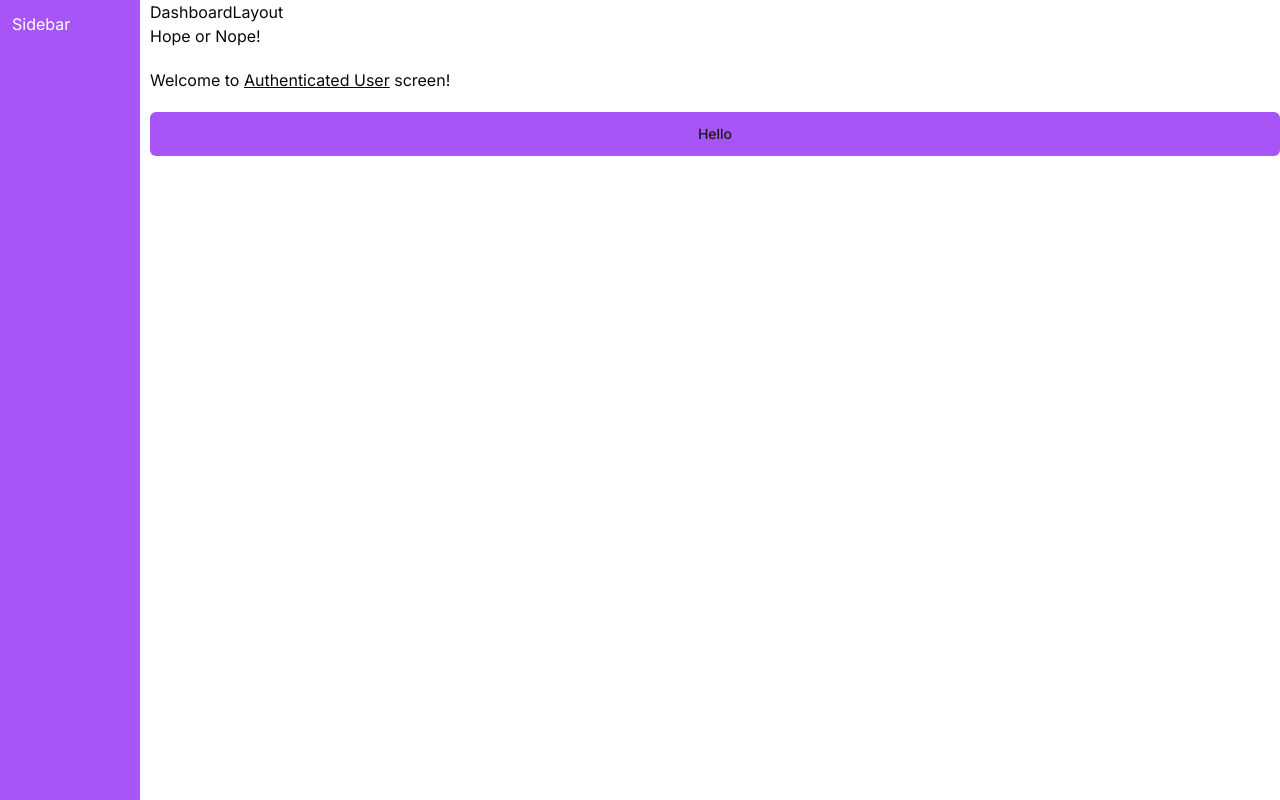
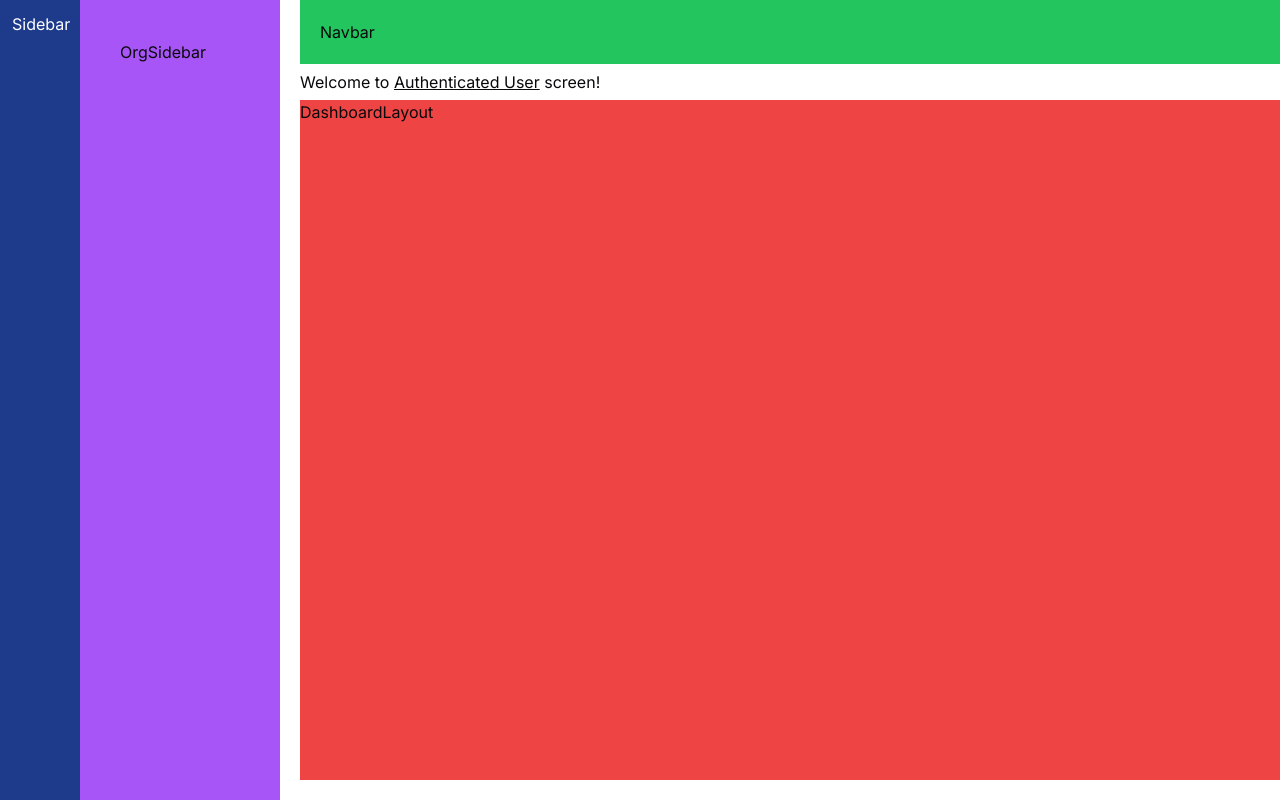
Before and after one commit to WackyChomp/resonance, a Next.js app: page / in a window 1280 px wide. Built offline with nearby package versions, Linux system fonts and the light colour scheme; no server answers.

Commit message:
Styled dashboard layout.tsx / added placeholder styling to sidebar component / created navbar and org-sidebar components / removed misc contents in dashboard page.tsx

```diff
--- /dev/null
+++ b/app/(dashboard)/_components/navbar.tsx
@@ -0,0 +1,15 @@
+import React from 'react'
+import { UserButton } from '@clerk/nextjs'
+
+type Props = {}
+
+const Navbar = (props: Props) => {
+  return (
+    <div className='bg-green-500 flex items-center gap-x-5 p-5'>
+      <p>Navbar</p>
+      <UserButton afterSignOutUrl="/"/>
+    </div>
+  )
+}
+
+export default Navbar
--- /dev/null
+++ b/app/(dashboard)/_components/org-sidebar.tsx
@@ -0,0 +1,14 @@
+'use client'
+import React from 'react'
+
+type Props = {}
+
+const OrgSidebar = (props: Props) => {
+  return (
+    <div className='hidden lg:flex flex-col space-y-10 w-[200px] pl-10 pt-10 bg-purple-500'>
+      OrgSidebar
+    </div>
+  )
+}
+
+export default OrgSidebar
--- a/app/(dashboard)/_components/sidebar/index.tsx
+++ b/app/(dashboard)/_components/sidebar/index.tsx
@@ -4,7 +4,7 @@ type Props = {}
 
 const Sidebar = (props: Props) => {
   return (
-    <div className='fixed z-1 left-0 bg-purple-500 h-full w-[140px] flex flex-col p-3 gap-y-10 text-white'>
+    <div className='fixed z-1 left-0 bg-blue-900 h-full w-[80px] flex flex-col p-3 text-white'>
       Sidebar
     </div>
   )
--- a/app/(dashboard)/layout.tsx
+++ b/app/(dashboard)/layout.tsx
@@ -1,5 +1,7 @@
 import React from 'react'
 import Sidebar from './_components/sidebar';
+import OrgSidebar from './_components/org-sidebar';
+import Navbar from './_components/navbar';
 
 interface DashboardLayoutProps {
   children: React.ReactNode;
@@ -9,9 +11,15 @@ const DashboardLayout = ({ children }: DashboardLayoutProps) => {
   return (
     <main className='h-full'>
       <Sidebar />
-      <div className='pl-[150px] h-full'>
-        <h1>DashboardLayout</h1>
-        {children}
+      <div className='pl-[80px] h-full'>
+        <div className='flex gap-x-5 h-full'>
+          <OrgSidebar/>
+          <div className='h-full flex-1'>
+            <Navbar />
+            {children}
+            <h1 className='bg-red-500 h-[85vh]'>DashboardLayout</h1>
+          </div>
+        </div>
       </div>
     </main>
   )
--- a/app/(dashboard)/page.tsx
+++ b/app/(dashboard)/page.tsx
@@ -4,13 +4,8 @@ import { UserButton } from "@clerk/nextjs";
 
 export default function Home() {
   return (
-    <div className="flex flex-col gap-y-5">
-      <h1>Hope or Nope!</h1>
+    <div className="my-1.5">
       <p>Welcome to <u>Authenticated User</u> screen!</p>
-      <Button size='lg' variant='mystery'>Hello</Button>
-      <div className="">
-        <UserButton afterSignOutUrl="/"/>
-      </div>
     </div>
   );
 }
```
